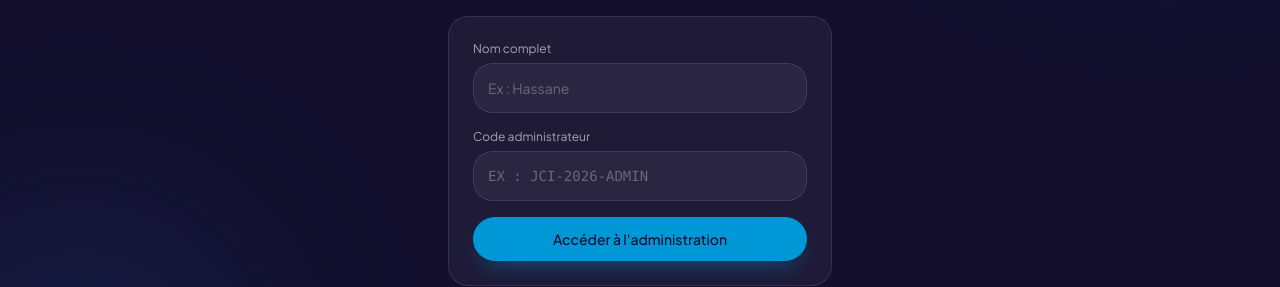
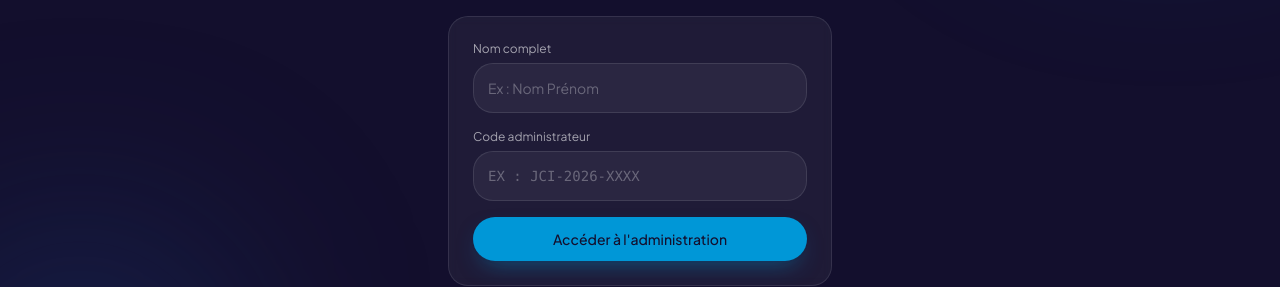
Before and after one commit to Mlhassane/conventionjci2026, a Next.js app: page /admin in a window 1280 px wide. Shown: the part 388-675 px from the top of the page. Built offline with nearby package versions, Linux system fonts and the light colour scheme; no server answers.

Commit message:
fix: remove admin credentials from form hints

```diff
--- a/src/app/admin/page.tsx
+++ b/src/app/admin/page.tsx
@@ -152,7 +152,7 @@ export default function AdminLoginPage() {
                 required
                 value={name}
                 onChange={(e) => setName(e.target.value)}
-                placeholder="Ex : Hassane"
+                placeholder="Ex : Nom Prénom"
                 autoComplete="name"
                 className="w-full rounded-xl2 bg-white/5 border border-white/10 p-3.5 text-sm outline-none focus:border-blue focus:ring-4 focus:ring-blue/20 transition-all placeholder:text-paper/30"
               />
@@ -165,7 +165,7 @@ export default function AdminLoginPage() {
                 required
                 value={adminCode}
                 onChange={(e) => setAdminCode(e.target.value.toUpperCase())}
-                placeholder="Ex : JCI-2026-ADMIN"
+                placeholder="Ex : JCI-2026-XXXX"
                 autoComplete="off"
                 className="w-full rounded-xl2 bg-white/5 border border-white/10 p-3.5 text-sm font-mono uppercase outline-none focus:border-blue focus:ring-4 focus:ring-blue/20 transition-all placeholder:text-paper/30"
               />
```
